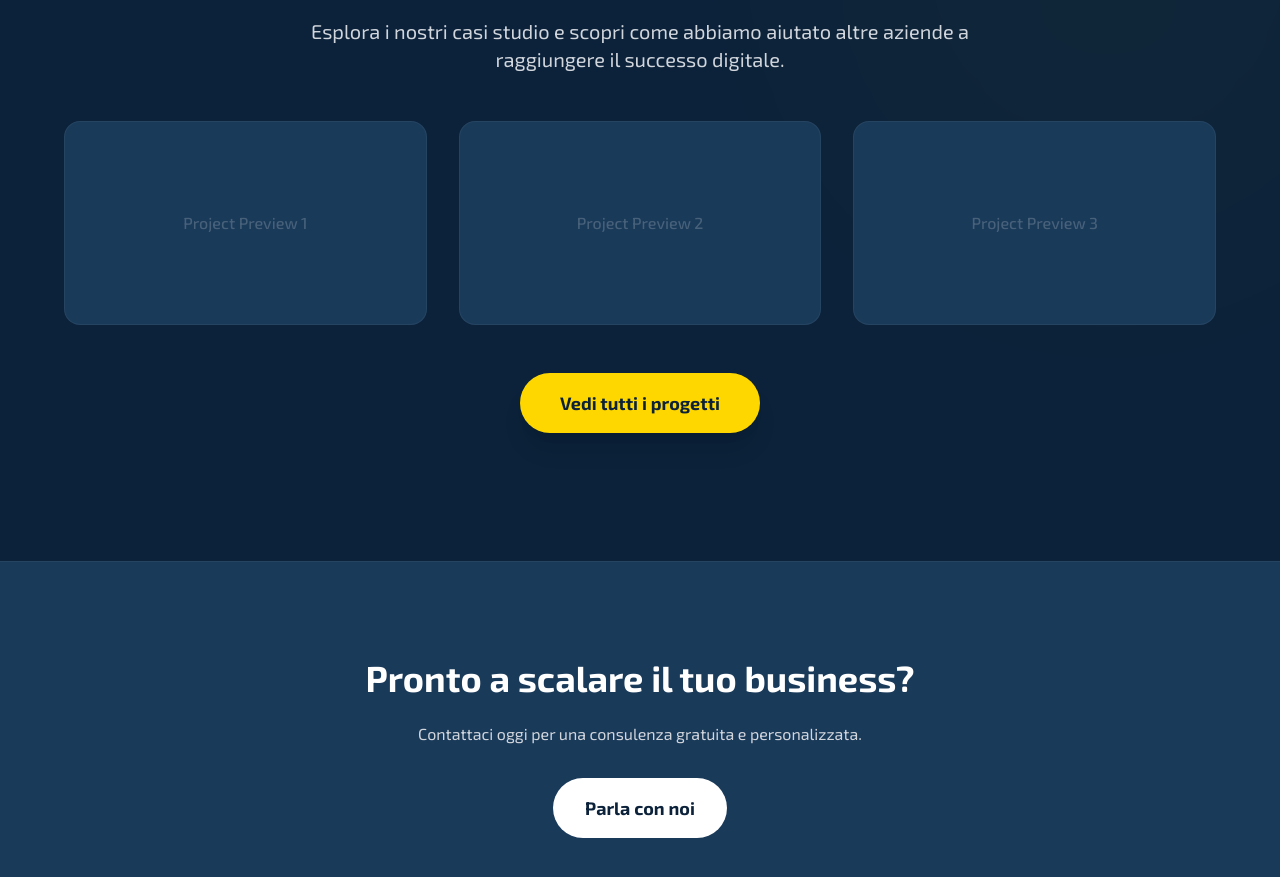
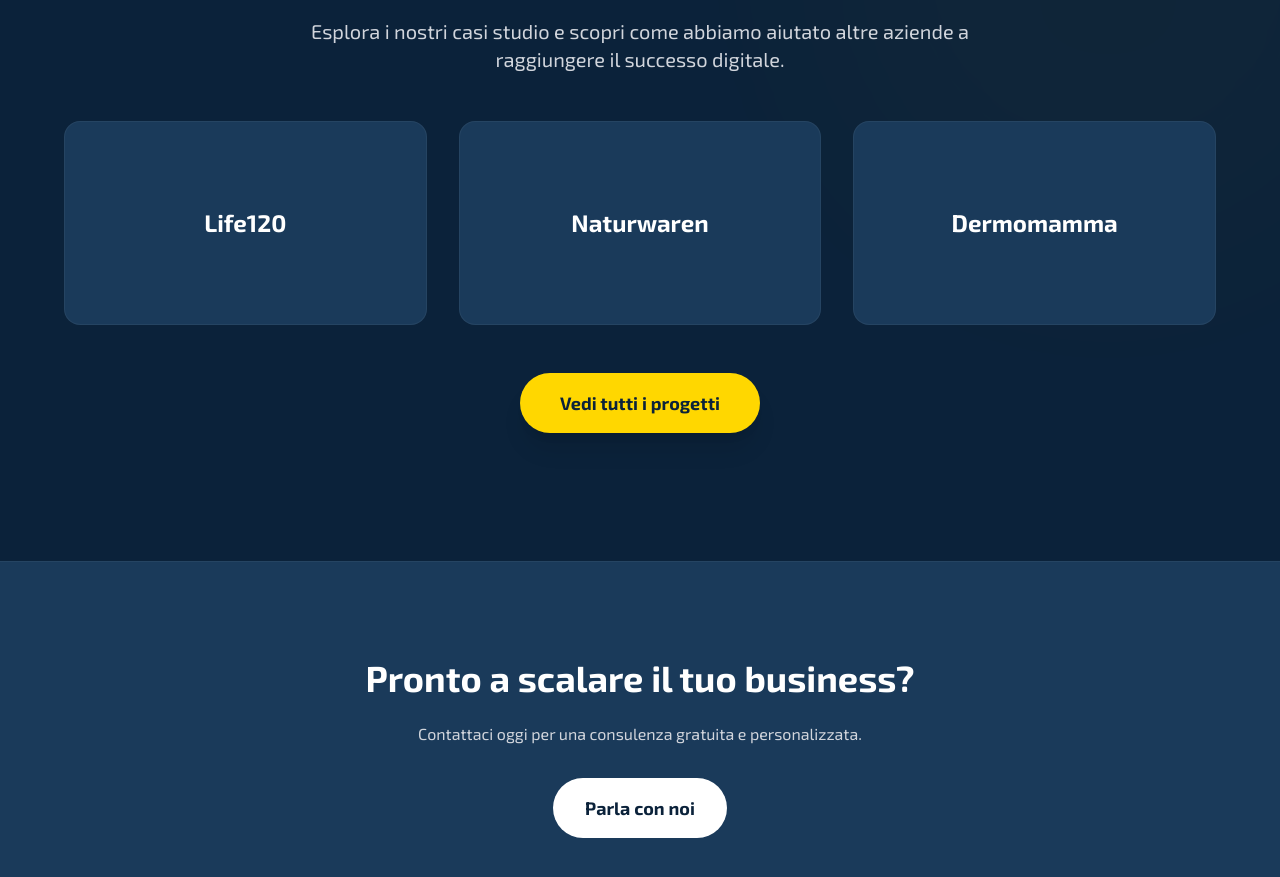
Before and after one commit to oddo99/Mela-vercel, a Next.js app: page /servizi in a window 1280 px wide. Shown: the part 3797-4674 px from the top of the page. Built offline with nearby package versions, Linux system fonts and the light colour scheme.

Commit message:
feat: Add real case studies (Life120, Naturwaren, Dermomamma) to services page

```diff
--- a/src/app/servizi/page.tsx
+++ b/src/app/servizi/page.tsx
@@ -252,12 +252,27 @@ export default function ServicesPage() {
                             </p>
 
                             <div className="grid gap-8 md:grid-cols-3 max-w-6xl mx-auto mb-12">
-                                {/* Project Placeholders */}
-                                {[1, 2, 3].map((item) => (
-                                    <div key={item} className="aspect-video bg-[#1a3a5a] rounded-2xl border border-white/5 flex items-center justify-center text-white/20 hover:border-[#FFD700]/30 transition-colors">
-                                        <span className="font-medium">Project Preview {item}</span>
+                                {/* Life120 */}
+                                <Link href="/casistudio/life120" className="group">
+                                    <div className="aspect-video bg-[#1a3a5a] rounded-2xl border border-white/5 flex items-center justify-center hover:border-[#FFD700]/50 transition-all duration-300 overflow-hidden relative">
+                                        <span className="text-2xl font-bold text-white group-hover:text-[#FFD700] transition-colors">Life120</span>
+                                        <div className="absolute inset-0 bg-gradient-to-t from-[#0B223A]/80 to-transparent opacity-0 group-hover:opacity-100 transition-opacity" />
                                     </div>
-                                ))}
+                                </Link>
+                                {/* Naturwaren */}
+                                <Link href="/casistudio/naturwaren" className="group">
+                                    <div className="aspect-video bg-[#1a3a5a] rounded-2xl border border-white/5 flex items-center justify-center hover:border-[#FFD700]/50 transition-all duration-300 overflow-hidden relative">
+                                        <span className="text-2xl font-bold text-white group-hover:text-[#FFD700] transition-colors">Naturwaren</span>
+                                        <div className="absolute inset-0 bg-gradient-to-t from-[#0B223A]/80 to-transparent opacity-0 group-hover:opacity-100 transition-opacity" />
+                                    </div>
+                                </Link>
+                                {/* Dermomamma */}
+                                <Link href="/casistudio/dermomamma" className="group">
+                                    <div className="aspect-video bg-[#1a3a5a] rounded-2xl border border-white/5 flex items-center justify-center hover:border-[#FFD700]/50 transition-all duration-300 overflow-hidden relative">
+                                        <span className="text-2xl font-bold text-white group-hover:text-[#FFD700] transition-colors">Dermomamma</span>
+                                        <div className="absolute inset-0 bg-gradient-to-t from-[#0B223A]/80 to-transparent opacity-0 group-hover:opacity-100 transition-opacity" />
+                                    </div>
+                                </Link>
                             </div>
 
                             <Link href="/casistudio">
```
